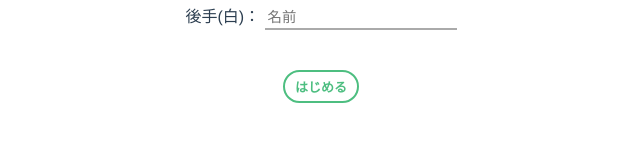
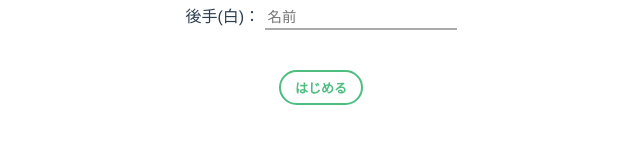
Before and after one commit to jottsu/othello, a Vue app: page / in a window 1280 px wide. Shown: the part 472-616 px from the top of the page, without its empty margins (319-959 px from the left). Built offline with nearby package versions, Linux system fonts and the light colour scheme.

Commit message:
fix style of Button

```diff
--- a/src/components/modules/Button.vue
+++ b/src/components/modules/Button.vue
@@ -22,10 +22,10 @@ button{
   background-color: transparent;
   color: #4dbe80;
   border: 2px solid #4dbe80;
-  border-radius: 30px;
+  border-radius: 18px;
   cursor: pointer;
   outline: none;
-  padding: 5px 10px;
+  padding: 6px 14px;
   font-size: 13px;
   font-weight: bold;
 }
```
